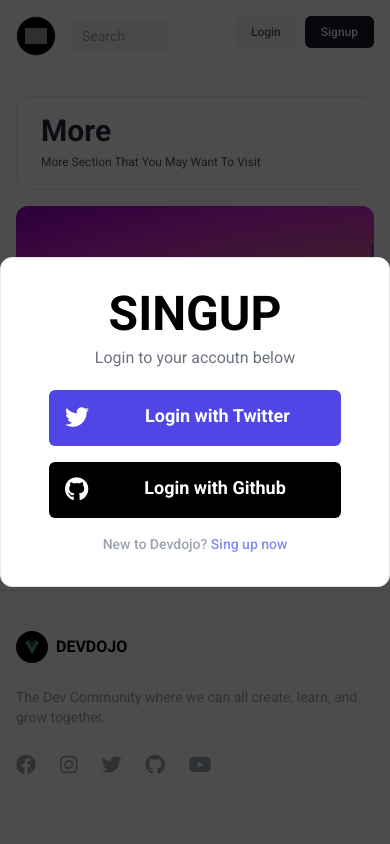
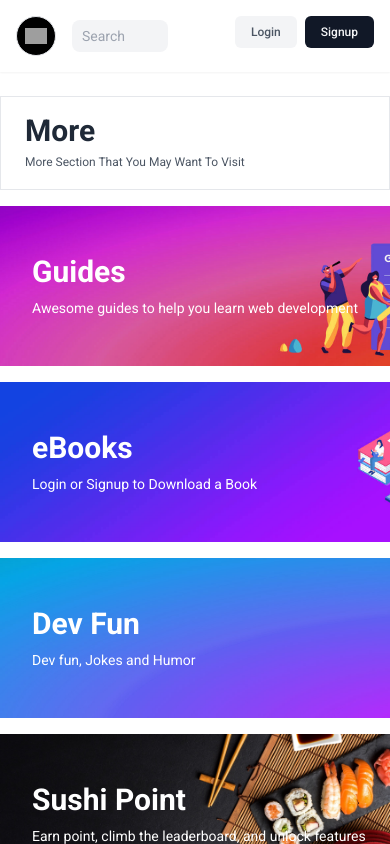
Before and after one commit to msuzon/dev-dojo, a website: page dist/more_section.html in a window 390 px wide. Shown: the top 844 px of the page. Drawn offline with Linux system fonts and the light colour scheme; grey boxes are pictures that could not be loaded.

Commit message:
more section update

```diff
--- a/dist/more_section.html
+++ b/dist/more_section.html
@@ -61,7 +61,7 @@
     <!-- login form end -->
 
     <!-- sing up form -->
-    <div class="flex justify-center items-center fixed w-full h-full left-0 top-0 bg-black bg-opacity-70 z-10">
+    <div class="flex justify-center items-center fixed w-full h-full left-0 top-0 bg-black bg-opacity-70 z-10 hidden">
         <div class="w-full max-w-md border rounded-xl shadow-sm px-12 py-8 bg-white">
             <form action="">
                 <h2 class="text-center text-5xl font-black uppercase mb-2">singup</h2>
@@ -81,8 +81,8 @@
                     <span class="pl-8 text-lg font-bold">Login with Github</span>
                 </a>
 
-                <p class="text-indigo-400 text-center text-sm font-medium mt-4"> <span class="text-gray-400">New to
-                        Devdojo?</span> Sing up now
+                <p class="text-indigo-400 text-center text-xs font-medium mt-4"> <span class="text-gray-400">Already
+                        Have and Account?</span> Click here to Login
                 </p>
 
             </form>
@@ -127,7 +127,7 @@
     <!-- Navbar end -->
 
     <!-- grid -->
-    <div class="w-full max-w-7xl mx-auto px-4 grid grid-cols-12 items-start gap-6 mt-6">
+    <div class="w-full max-w-7xl mx-auto sm:px-4 grid grid-cols-12 items-start gap-6 mt-6">
         <!-- Left sidebar -->
         <div class="xl:col-span-2 col-span-3 hidden lg:block">
             <!-- side Nav -->
@@ -293,28 +293,69 @@
         <!-- Left sidebar end -->
 
         <!-- content -->
-        <div class="col-span-12 xl:col-span-8 lg:col-span-9">
+        <div class="col-span-12 lg:col-span-9 xl:col-span-8">
 
-            <div class="border border-gray-200 rounded-xl px-6 py-4 mb-4">
+            <div class="border border-gray-200 sm:rounded-xl px-6 py-4 mb-4">
                 <h2 class="text-3xl text-gray-800 dark:text-gray-300 font-black capitalize">more</h2>
                 <span class="text-xs text-gray-600 dark:text-gray-200 capitalize">more section that you may want to
                     visit</span>
             </div>
             <!-- single card -->
-            <div href="#" class="bg-center bg-cover rounded-xl" style="background-image: url('img/guides-bg2.jpg');">
+            <a href="#" class="bg-center bg-cover sm:rounded-xl block"
+                style="background-image: url('img/guides-bg2.jpg');">
                 <div class="pl-8 py-12">
                     <h3 class="text-3xl text-white font-black capitalize pb-2">guides</h3>
                     <p class="text-sm text-white">Awesome guides to help you learn web development</p>
+                </div>
+            </a>
+            <!-- single card  end -->
+
+            <!-- single card -->
+            <div href="#" class="bg-center bg-cover sm:rounded-xl mt-4"
+                style="background-image: url('img/ebook-bg-new.jpeg');">
+                <div class="pl-8 py-12">
+                    <h3 class="text-3xl text-white font-black pb-2">eBooks</h3>
+                    <p class="text-sm text-white"> Login or Signup to Download a Book </p>
                 </div>
             </div>
             <!-- single card  end -->
 
             <!-- single card -->
-            <div href="#" class="bg-center bg-cover rounded-xl mt-4"
-                style="background-image: url('img/ebook-bg-new.jpeg');">
+            <div href="#" class="bg-center bg-cover sm:rounded-xl mt-4"
+                style="background-image: url('img/fun-bg.jpg');">
                 <div class="pl-8 py-12">
-                    <h3 class="text-3xl text-white font-black pb-2">eBooks</h3>
-                    <p class="text-sm text-white"> Login or Signup to Download a Book </p>
+                    <h3 class="text-3xl text-white font-black pb-2">Dev Fun</h3>
+                    <p class="text-sm text-white"> Dev fun, Jokes and Humor </p>
+                </div>
+            </div>
+            <!-- single card  end -->
+
+            <!-- single card -->
+            <div href="#" class="bg-center bg-cover sm:rounded-xl mt-4"
+                style="background-image: url('img/sushi2.jpg');">
+                <div class="pl-8 py-12">
+                    <h3 class="text-3xl text-white font-black capitalize pb-2">sushi point</h3>
+                    <p class="text-sm text-white"> Earn point, climb the leaderboard, and unlock features </p>
+                </div>
+            </div>
+            <!-- single card  end -->
+
+            <!-- single card -->
+            <div href="#" class="bg-center bg-cover sm:rounded-xl mt-4"
+                style="background-image: url('img/users-bg.jpg');">
+                <div class="pl-8 py-12">
+                    <h3 class="text-3xl text-white font-black pb-2">Users</h3>
+                    <p class="text-sm text-white"> Some of the latest DevDojo Users </p>
+                </div>
+            </div>
+            <!-- single card  end -->
+
+            <!-- single card -->
+            <div href="#" class="bg-center bg-cover sm:rounded-xl mt-4"
+                style="background-image: url('img/scripts-bg.jpg');">
+                <div class="pl-8 py-12">
+                    <h3 class="text-3xl text-white font-black pb-2">PHP Scripts</h3>
+                    <p class="text-sm text-white"> Login or Signup to Download a Scripts </p>
                 </div>
             </div>
             <!-- single card  end -->
```
Also changed, not shown: dist/img/fun-bg.jpg (added), dist/img/scripts-bg.jpg (added), dist/img/sushi2.jpg (added), dist/img/users-bg.jpg (added), dist/tailwind.css.
